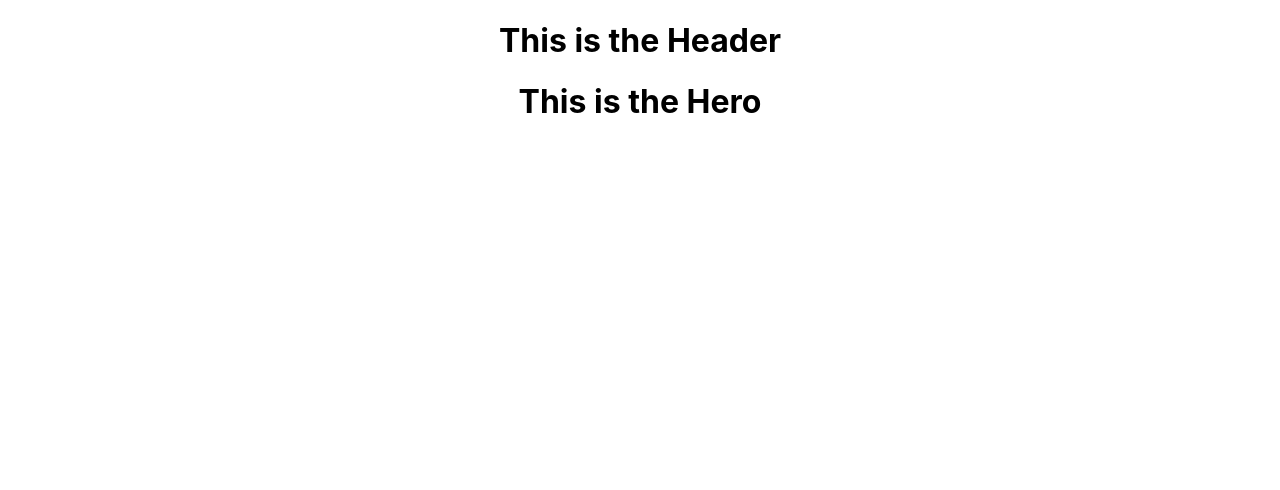
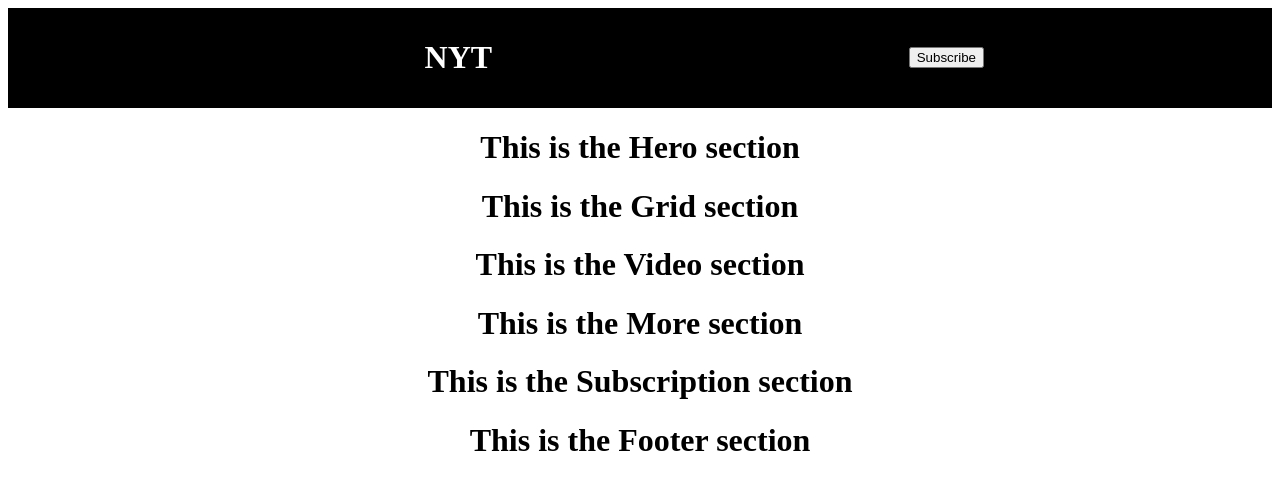
Before and after one commit to gabedeko/nyt_dev_test, a React (Create React App) app: page / in a window 1280 px wide. Shown: the top 490 px of the page. Built offline with nearby package versions, Linux system fonts and the light colour scheme.

Commit message:
add scss

```diff
--- a/public/index.html
+++ b/public/index.html
@@ -24,7 +24,7 @@
       work correctly both with client-side routing and a non-root public URL.
       Learn how to configure a non-root public URL by running `npm run build`.
     -->
-    <title>React App</title>
+    <title>NYT Code Test</title>
   </head>
   <body>
     <noscript>You need to enable JavaScript to run this app.</noscript>
--- /dev/null
+++ b/src/components/footer.js
@@ -0,0 +1,13 @@
+import React, { useState, useContext } from 'react'
+
+//Footer Section
+function Footer() {
+
+  return (
+    <div id="footer-section" className="footer-section">
+      <h1>This is the Footer section</h1>
+    </div>
+  )
+}
+
+export default Footer
--- /dev/null
+++ b/src/components/grid.js
@@ -0,0 +1,13 @@
+import React, { useState, useContext } from 'react'
+
+//Grid Section
+function Grid() {
+
+  return (
+    <div id="grid-section" className="grid-section">
+      <h1>This is the Grid section</h1>
+    </div>
+  )
+}
+
+export default Grid
--- a/src/components/header.js
+++ b/src/components/header.js
@@ -1,11 +1,21 @@
 import React, { useState, useContext } from 'react'
 
-//top artist section design - unused
+import logoWhite from '../assets/img/logo_white.png'
+
+//Header Section
 function Header() {
 
   return (
-    <div id="header" className="header">
-      <h1>This is the Header</h1>
+    <div id="header-section" className="header-section">
+      <header class="header">
+        <div class="header-details">
+          <h1>NYT</h1>
+
+        </div>
+
+        <button class="button">Subscribe</button>
+        <img src={logoWhite} alt="White logo" />
+      </header>
     </div>
   )
 }
--- a/src/components/hero.js
+++ b/src/components/hero.js
@@ -1,11 +1,11 @@
 import React, { useState, useContext } from 'react'
 
-//top artist section design - unused
+//Hero Section
 function Hero() {
 
   return (
-    <div id="hero" className="hero">
-      <h1>This is the Hero</h1>
+    <div id="hero-section" className="hero-section">
+      <h1>This is the Hero section</h1>
     </div>
   )
 }
--- /dev/null
+++ b/src/components/more.js
@@ -0,0 +1,13 @@
+import React, { useState, useContext } from 'react'
+
+//More Section
+function More() {
+
+  return (
+    <div id="more-section" className="more-section">
+      <h1>This is the More section</h1>
+    </div>
+  )
+}
+
+export default More
--- /dev/null
+++ b/src/components/subscription.js
@@ -0,0 +1,13 @@
+import React, { useState, useContext } from 'react'
+
+//top artist section design - unused
+function Subscription() {
+
+  return (
+    <div id="subscription-section" className="subscription-section">
+      <h1>This is the Subscription section</h1>
+    </div>
+  )
+}
+
+export default Subscription
--- /dev/null
+++ b/src/components/video.js
@@ -0,0 +1,13 @@
+import React, { useState, useContext } from 'react'
+
+//top artist section design - unused
+function Video() {
+
+  return (
+    <div id="video-section" className="video-section">
+      <h1>This is the Video section</h1>
+    </div>
+  )
+}
+
+export default Video
--- a/src/index.js
+++ b/src/index.js
@@ -1,6 +1,7 @@
 import React from 'react';
 import ReactDOM from 'react-dom';
-import './index.css';
+//import './index.css';
+import './styles/main.scss';
 import App from './App';
 import reportWebVitals from './reportWebVitals';
 
@@ -14,4 +15,4 @@ ReactDOM.render(
 // If you want to start measuring performance in your app, pass a function
 // to log results (for example: reportWebVitals(console.log))
 // or send to an analytics endpoint. Learn more: https://bit.ly/CRA-vitals
-reportWebVitals();
+//reportWebVitals();
--- a/src/pages/landing.js
+++ b/src/pages/landing.js
@@ -2,7 +2,11 @@ import React from 'react'
 
 import Header from '../components/header'
 import Hero from '../components/hero'
-
+import Grid from '../components/grid'
+import Video from '../components/video'
+import More from '../components/more'
+import Subscription from '../components/subscription'
+import Footer from '../components/footer'
 
 //Profile Page
 function Landing() {
@@ -12,6 +16,11 @@ function Landing() {
         <div id="landing">
             <Header />
             <Hero />
+            <Grid />
+            <Video />
+            <More />
+            <Subscription />
+            <Footer />
         </div>
     )
 }
--- a/src/styles/components/header.scss
+++ b/src/styles/components/header.scss
@@ -0,0 +1,11 @@
+.header {
+    display: grid;
+    grid-template-columns: 1fr;
+    grid-auto-flow: column;
+    align-items: center;
+    grid-gap: 10px;
+    background: black;
+    border-bottom: 5px solid var(--grey);
+    color: white;
+    padding: 10px;
+  }
--- a/src/styles/main.scss
+++ b/src/styles/main.scss
@@ -1,3 +1,6 @@
+/******************/
+/*** MAIN.SCSS ***/
+/******************/
 //All SCSS files connect here, and this file connects to index.js
 
 //Components
```
Also changed, not shown: src/assets/img/logo_white.png (added), 1 other file (tests, documents, lock files or other folders).
